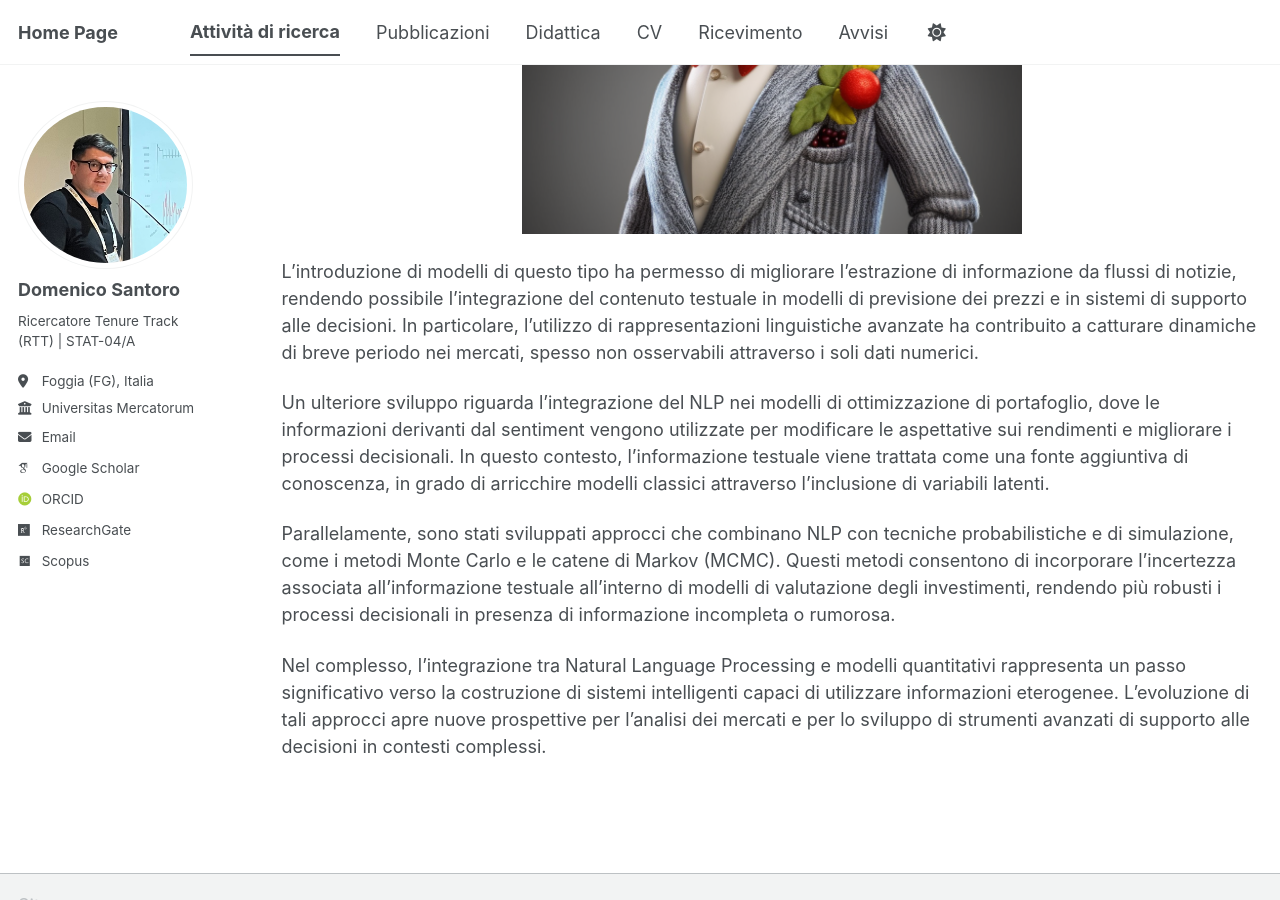
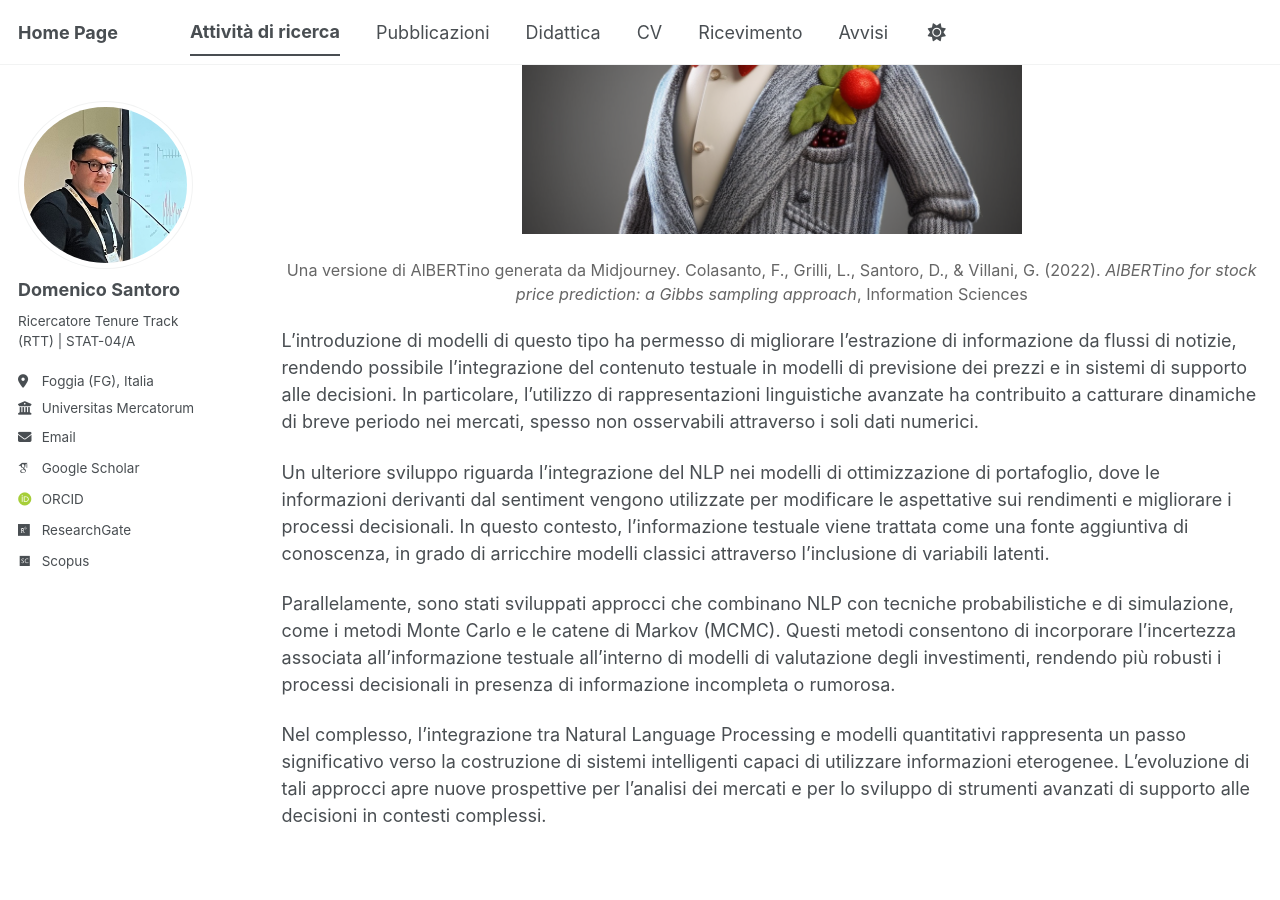
Before and after one commit to mimmoexe/mimmoexe.github.io, a Jekyll site: the page built from _pages/research-nlp.md, in a window 1280 px wide and 900 px high, scrolled down 1008 px. Built offline with Jekyll 4.4.1, drawn with Linux system fonts in a browser that asks for light colours; some web fonts are replaced; a script bundle is joined from its source files by our own code; library files that are not in the unit come from our copies.

Commit message:
Update research-nlp.md

```diff
--- a/_pages/research-nlp.md
+++ b/_pages/research-nlp.md
@@ -19,6 +19,11 @@ In questo contesto si inserisce lo sviluppo di **AlBERTino**, un modello linguis
   <img src="/images/albertino1.png" width="500">
 </p>
 
+<p align="center" style="font-size: 0.9em; color: #666;">
+Una versione di AlBERTino generata da Midjourney. Colasanto, F., Grilli, L., Santoro, D., & Villani, G. (2022).
+<i>AlBERTino for stock price prediction: a Gibbs sampling approach</i>, Information Sciences
+</p>
+
 L’introduzione di modelli di questo tipo ha permesso di migliorare l’estrazione di informazione da flussi di notizie, rendendo possibile l’integrazione del contenuto testuale in modelli di previsione dei prezzi e in sistemi di supporto alle decisioni. In particolare, l’utilizzo di rappresentazioni linguistiche avanzate ha contribuito a catturare dinamiche di breve periodo nei mercati, spesso non osservabili attraverso i soli dati numerici.
 
 Un ulteriore sviluppo riguarda l’integrazione del NLP nei modelli di ottimizzazione di portafoglio, dove le informazioni derivanti dal sentiment vengono utilizzate per modificare le aspettative sui rendimenti e migliorare i processi decisionali. In questo contesto, l’informazione testuale viene trattata come una fonte aggiuntiva di conoscenza, in grado di arricchire modelli classici attraverso l’inclusione di variabili latenti.
```
